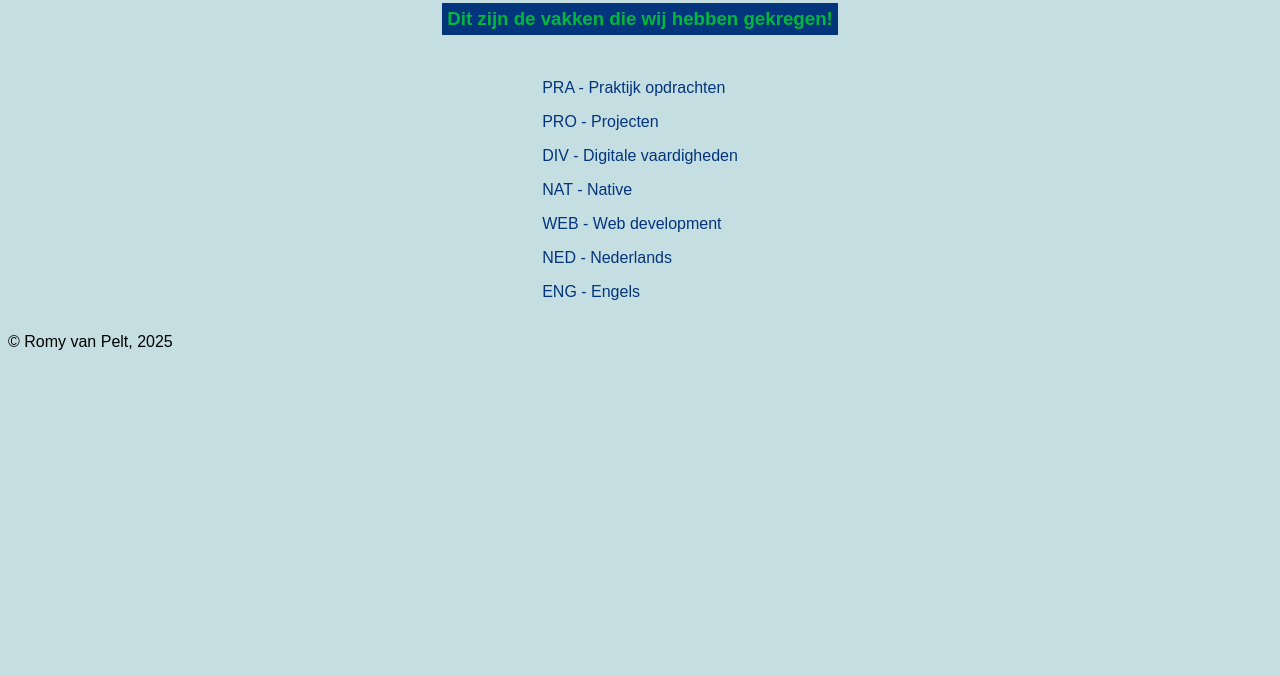
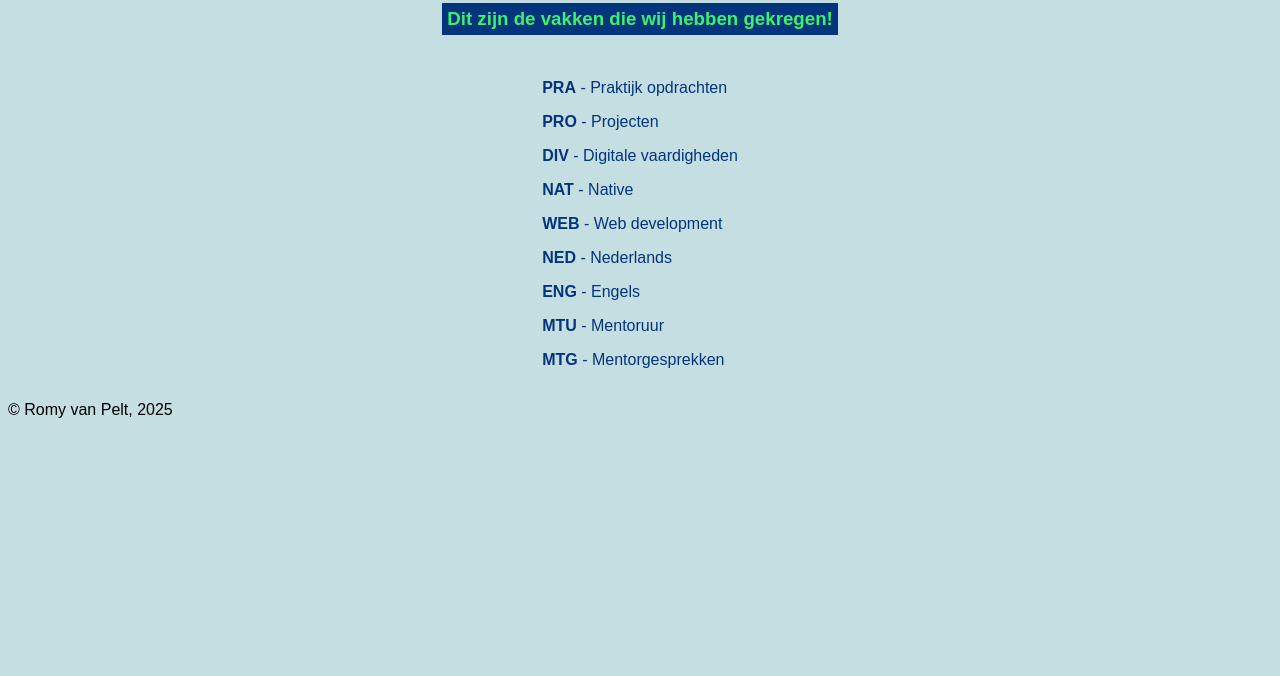
Before and after one commit to LilithParkerr/PRA--C1, a plain HTML site: page index.html in a window 1280 px wide. Shown: the part 124-800 px from the top of the page. Drawn offline with Linux system fonts and the light colour scheme.

Commit message:
simple style changes

```diff
--- a/css/index.css
+++ b/css/index.css
@@ -17,7 +17,7 @@ display: flex;
 justify-content: center;
 }
 .content{
-    color: rgb(2, 183, 62);
+    color: rgb(61, 241, 112);
 }
 /*
 ----------------------------------------------------------------------------------------
@@ -36,7 +36,7 @@ color: rgb(3, 53, 125);
 margin-top: 10px;
 }
 .vakken h3{
-    color: rgb(2, 183, 62);
+    color: rgb(61, 241, 112);
     background-color:  rgb(3, 53, 125);
 border-color: blue;
 padding: 5px;
--- a/index.html
+++ b/index.html
@@ -31,25 +31,31 @@
         <div class='vakken'>
             <h3>Dit zijn de vakken die wij hebben gekregen!</h3>
             <div class='vak'>
-                <p>PRA - Praktijk opdrachten</p>
+                <p><b>PRA</b> - Praktijk opdrachten</p>
             <div>
             <div class='vak'>
-                <p>PRO - Projecten</p>
+                <p><b>PRO</b> - Projecten</p>
                 <div>
             <div class='vak'>
-                <p>DIV - Digitale vaardigheden</p>
+                <p><b>DIV</b> - Digitale vaardigheden</p>
                 <div>
             <div class='vak'>
-                <p>NAT - Native</p>
+                <p><b>NAT</b> - Native</p>
                 <div>
             <div class='vak'>
-                <p>WEB - Web development</p>
+                <p><b>WEB</b> - Web development</p>
                 <div>
             <div class='vak'>
-                <p>NED - Nederlands</p>
+                <p><b>NED</b> - Nederlands</p>
                 <div>
             <div class='vak'>
-                <p>ENG - Engels</p>
+                <p><b>ENG</b> - Engels</p>
+                <div>
+            <div class='vak'>
+                <p><b>MTU</b> - Mentoruur</p>
+                <div>
+            <div class='vak'>
+                <p><b>MTG</b> - Mentorgesprekken</p>
                 <div>
           </div>
     </main>
```
